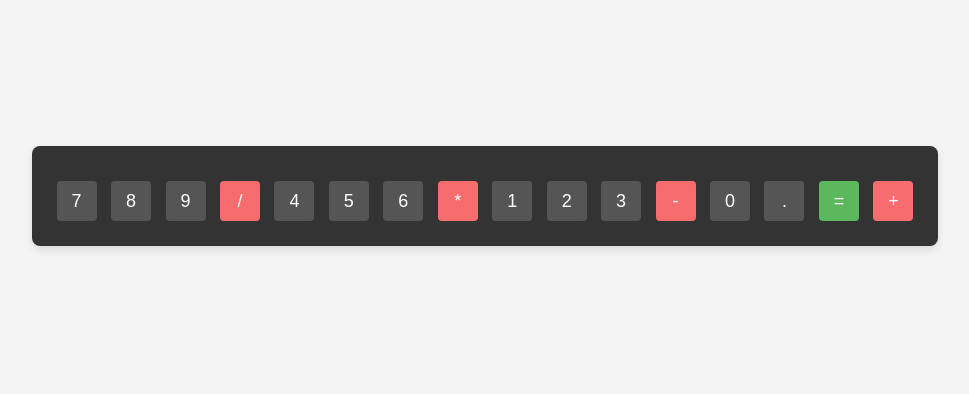
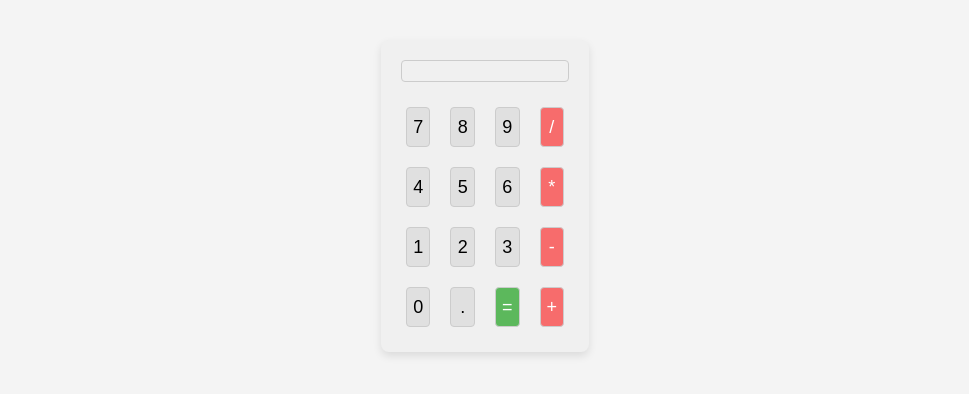
Before and after one commit to noegrg3/myinvention, a plain HTML site: page index.html in a window 1280 px wide. Shown: the part 204-598 px from the top of the page, without its empty margins (155-1124 px from the left). Drawn offline with Linux system fonts and the light colour scheme.

Commit message:
Update index.html

```diff
--- a/index.html
+++ b/index.html
@@ -6,7 +6,7 @@
   <title>Calculatrice de Noé</title>
   <style>
     body {
-      font-family: 'Arial', sans-serif;
+      font-family: 'Segoe UI', Tahoma, Geneva, Verdana, sans-serif;
       background-color: #f4f4f4;
       display: flex;
       align-items: center;
@@ -16,41 +16,50 @@
     }
 
     #calculator {
-      background-color: #333;
+      display: grid;
+      grid-template-columns: repeat(4, 1fr);
+      gap: 10px;
+      background-color: #f0f0f0;
       border-radius: 8px;
       padding: 20px;
       box-shadow: 0 4px 8px rgba(0, 0, 0, 0.1);
     }
 
     #result {
+      grid-column: span 4;
       font-size: 24px;
-      color: #fff;
+      color: #000;
       text-align: right;
       margin-bottom: 10px;
+      padding: 10px;
+      border: 1px solid #ccc;
+      border-radius: 4px;
     }
 
     button {
-      width: 40px;
+      grid-column: span 1;
       height: 40px;
       font-size: 18px;
       margin: 5px;
       cursor: pointer;
-      background-color: #555;
-      color: #fff;
-      border: none;
+      background-color: #e0e0e0;
+      color: #000;
+      border: 1px solid #ccc;
       border-radius: 4px;
     }
 
     button.operator {
       background-color: #f76c6c;
+      color: #fff;
     }
 
     button.equal {
       background-color: #5cb85c;
+      color: #fff;
     }
 
     button:hover {
-      background-color: #777;
+      background-color: #ccc;
     }
   </style>
 </head>
```
